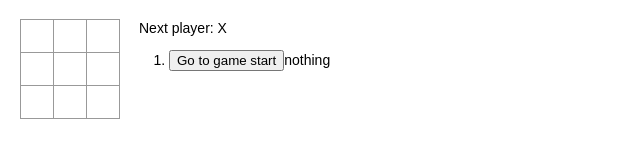
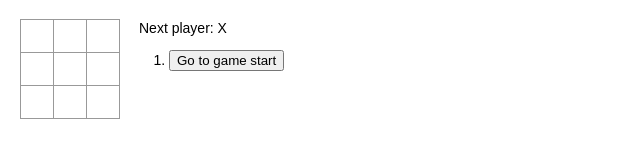
Before and after one commit to iridon0920/react_tutorial, a React (Create React App) app: page / in a window 1280 px wide. Shown: the top 160 px of the page, without its empty margins (0-640 px from the left). Built offline with nearby package versions, Linux system fonts and the light colour scheme.

Commit message:
[変更] 履歴内で着手位置表示、JSXでのインラインIfで制御するように

```diff
--- a/src/index.tsx
+++ b/src/index.tsx
@@ -111,18 +111,14 @@ class Game extends React.Component<
 
     const moves = history.map((step, move) => {
       const desc = move ? "Go to move #" + move : "Go to game start";
-      let position = <span>nothing</span>;
-      if (move !== 0) {
-        position = (
-          <span>
-            col:{step.position.col}, row:{step.position.row}
-          </span>
-        );
-      }
       return (
         <li key={move}>
           <button onClick={() => this.jumpTo(move)}>{desc}</button>
-          {position}
+          {move !== 0 && (
+            <span>
+              col:{step.position.col}, row:{step.position.row}
+            </span>
+          )}
         </li>
       );
     });
```
